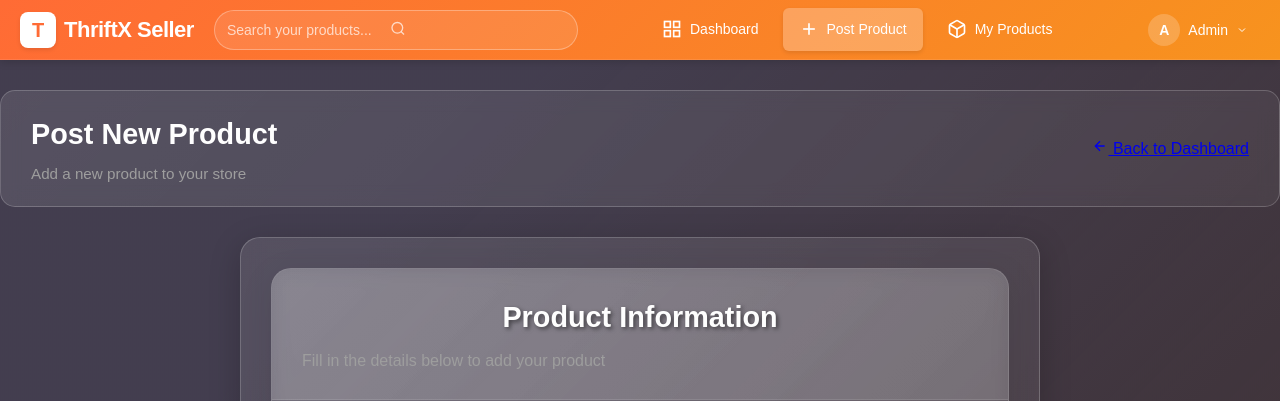
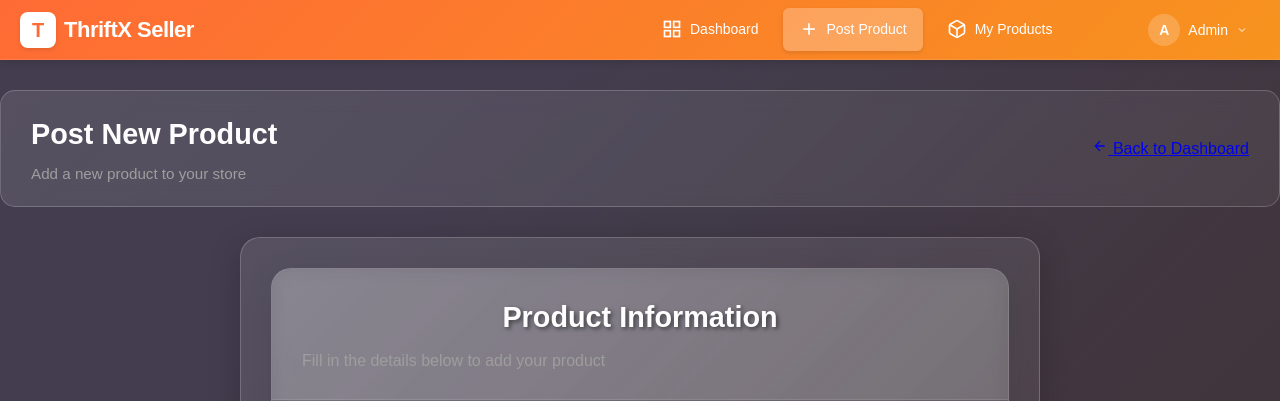
Before and after one commit to jahin-7/thriftx-ecommerce-shop, a PHP site: page /seller/post_product.php in a window 1280 px wide. Shown: the top 401 px of the page. Run offline with PHP 8.4, Linux system fonts and the light colour scheme; a user stored in the database is signed in.

Commit message:
Update seller_header.php

```diff
--- a/includes/seller_header.php
+++ b/includes/seller_header.php
@@ -20,15 +20,7 @@ if (!isset($_SESSION['user_id']) || $_SESSION['role'] !== 'seller') {
             </a>
         </div>
 
-        <div class="search-section">
-            <div class="search-box">
-                <input type="text" placeholder="Search your products..." class="search-input">
-                <button class="search-btn">
-                    <svg width="16" height="16" viewBox="0 0 24 24" fill="none" stroke="currentColor" stroke-width="2">
-                        <circle cx="11" cy="11" r="8"></circle>
-                        <path d="m21 21-4.35-4.35"></path>
-                    </svg>
-                </button>
+
             </div>
         </div>
     </div>
```
